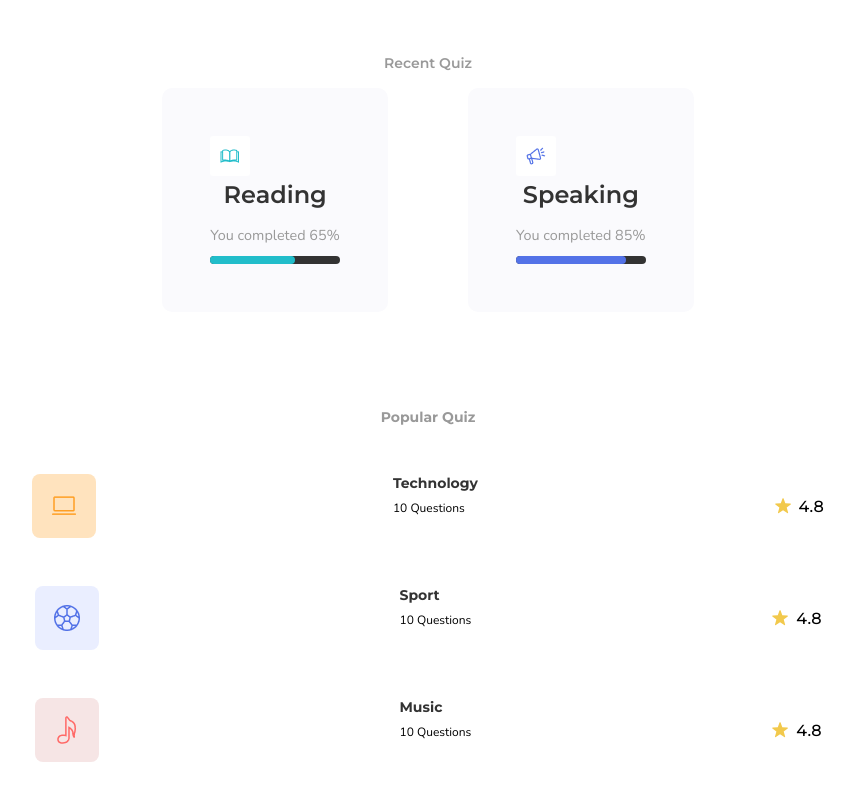
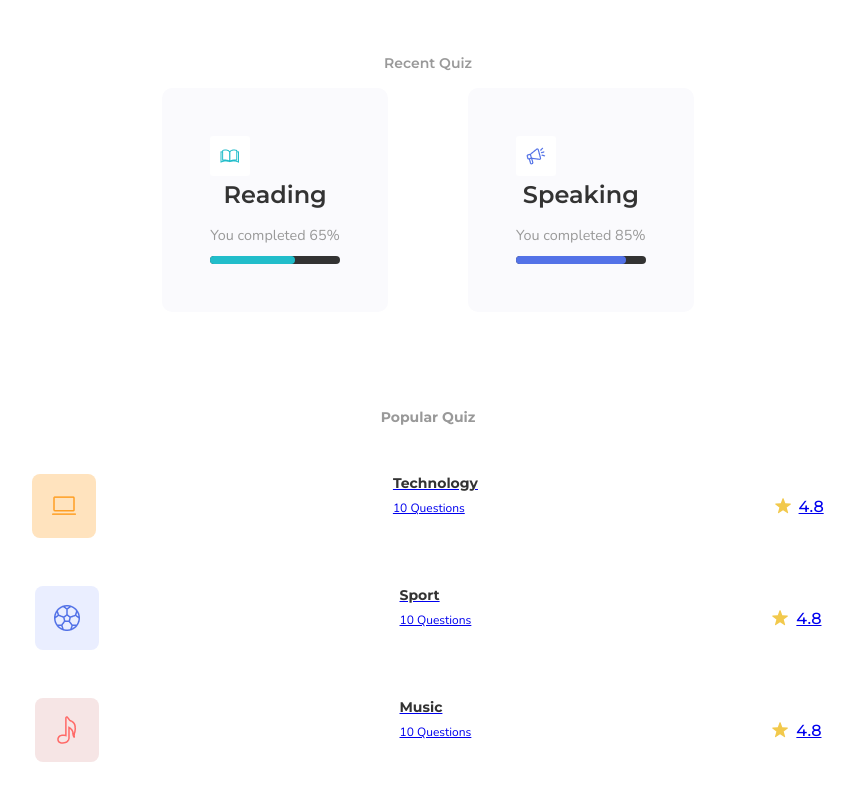
Before and after one commit to CarolMaiaP/quiz-modern-app, a React (Vite) app: page / in a window 1280 px wide. Shown: the part 258-1058 px from the top of the page, without its empty margins (212-1067 px from the left). Built offline with nearby package versions, Linux system fonts and the light colour scheme.

Commit message:
feat: Link from react router dom added

```diff
--- a/src/components/PopularQuiz.tsx
+++ b/src/components/PopularQuiz.tsx
@@ -2,12 +2,14 @@ import computer from '../assets/computer.png'
 import star from '../assets/star.svg'
 import sport from '../assets/sport.png'
 import music from '../assets/music.png'
+import { Link } from 'react-router-dom'
 import '../styles/popularQuiz.scss'
 
 export function PopularQuiz(){
   return(
     <div className="popular-quiz">
       <h3>Popular Quiz</h3>
+      <Link to="/detail">
         <div className="quiz">
           <div className='technology'>
             <img src={computer} alt="" />
@@ -21,7 +23,9 @@ export function PopularQuiz(){
             <p>4.8</p>
           </div>
         </div>
+      </Link>
 
+      <Link to="/detail-sport">
         <div className="quiz">
           <div className='sport'>
             <img src={sport} alt="" />
@@ -35,7 +39,9 @@ export function PopularQuiz(){
             <p>4.8</p>
           </div>
         </div>
+      </Link>
 
+      <Link to="/detail">
         <div className="quiz">
           <div className='music'>
             <img src={music} alt="" />
@@ -49,6 +55,7 @@ export function PopularQuiz(){
             <p>4.8</p>
           </div>
         </div>
+      </Link>
     </div>
   )
 }
--- a/src/styles/popularQuiz.scss
+++ b/src/styles/popularQuiz.scss
@@ -14,6 +14,7 @@
     display: flex;
     justify-content: space-around;
     margin-top: 3rem;
+    cursor: pointer;
 
     .technology {
       background: #ffe3be;
```
Lines whose indentation alone changed are shown as unchanged.
